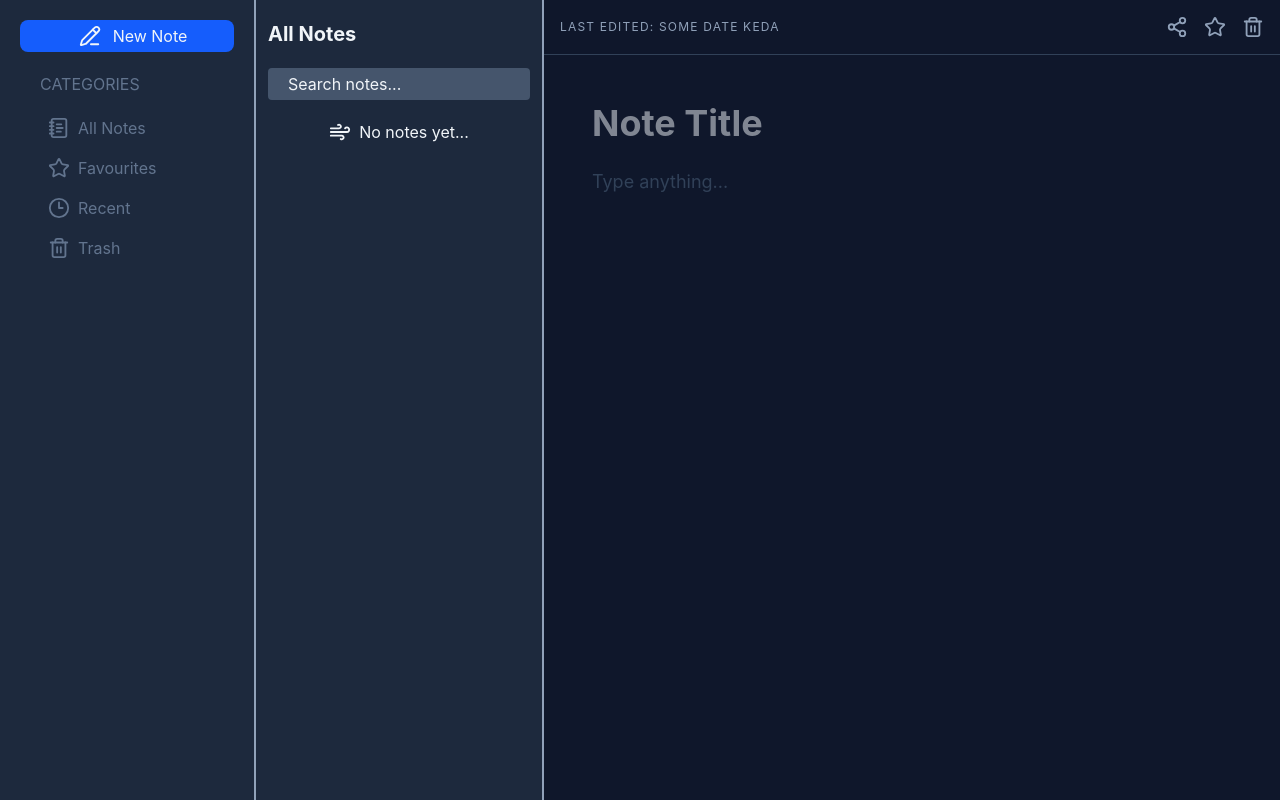
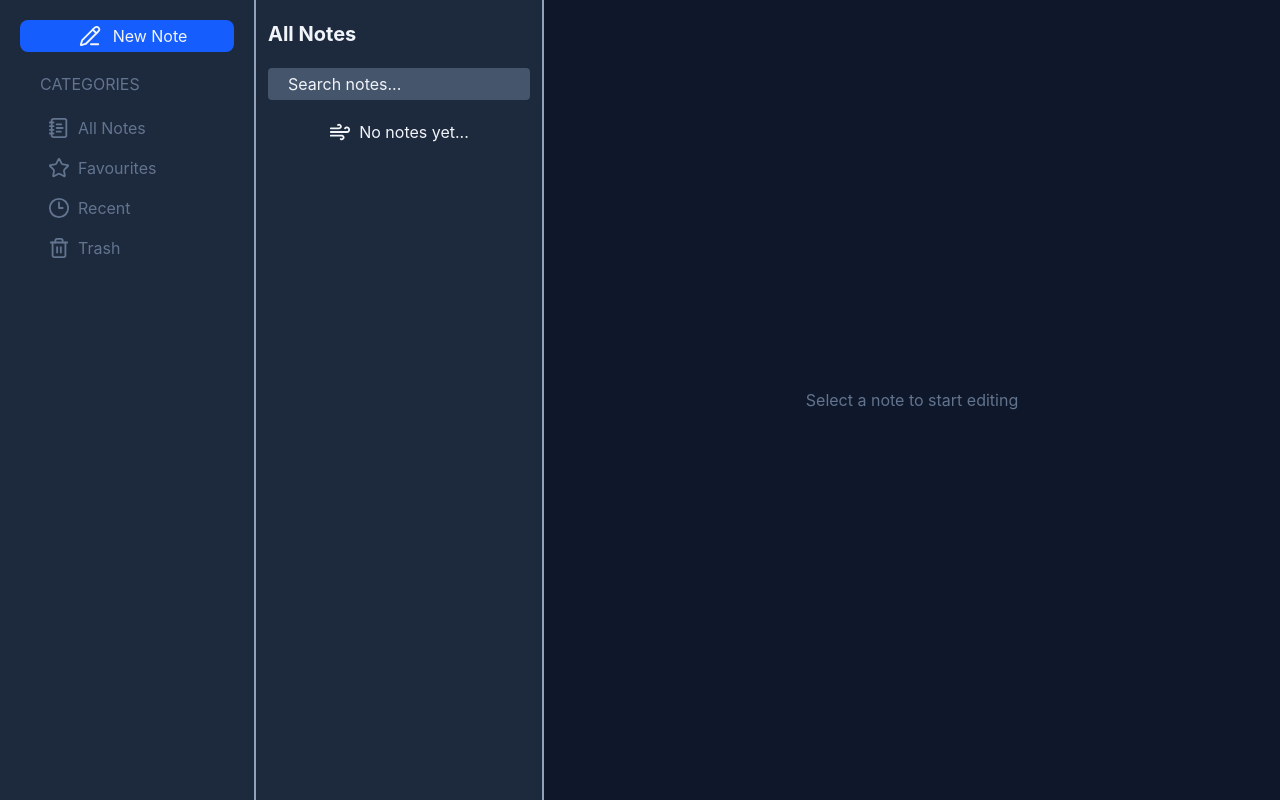
Before and after one commit to Zolender/Notebook-with-React, a React (Vite) app: page / in a window 1280 px wide. Built offline with nearby package versions, Linux system fonts and the light colour scheme.

Commit message:
feat: implement note updating functionality and enhance Editor component layout

```diff
--- a/src/App.jsx
+++ b/src/App.jsx
@@ -6,6 +6,7 @@ import Editor from './Components/Editor'
 function App() {
   const [notes, setNotes] = useState([])
   const [selectedNoteID, setSelectedNoteID] = useState(null)
+
 
   function addNotes(){
     const newNote = {
@@ -19,6 +20,15 @@ function App() {
     setSelectedNoteID(newNote.id)
   }
 
+  function onUpdateNote(updatedNote){
+    const updatedNoteArr = notes.map(note=>{
+      if(note.id == updatedNote.id)return updatedNote
+
+      return note
+    })
+    setNotes(updatedNoteArr)
+  }
+
   function getSelectedNote(){
       return notes.find(note=> note.id ===  selectedNoteID)
   }
@@ -27,7 +37,7 @@ function App() {
     <div className='flex  w-full min-h-screen bg-slate-800'>
         <SideBar onAdd={addNotes}/>
         <NoteList notes={notes} selectedNoteID={selectedNoteID} setSelectedNoteID={setSelectedNoteID} />
-        <Editor selectedNote={getSelectedNote()}/>
+        <Editor selectedNote={getSelectedNote()} onUpdateNote={onUpdateNote}/>
     </div>
   )
 }
--- a/src/Components/Editor.jsx
+++ b/src/Components/Editor.jsx
@@ -1,6 +1,19 @@
 import { Share2, Star, Trash2 } from "lucide-react";
 
-const Editor = () => {
+const Editor = ({selectedNote, onUpdateNote}) => {
+
+    const editField = (field, value)=>{
+        onUpdateNote({...selectedNote, [field]: value, lastModified: Date.now()})
+    }
+
+
+    if (!selectedNote) {
+        return (
+        <div className="flex-1 flex items-center justify-center text-slate-500 bg-slate-900">
+            Select a note to start editing
+        </div>
+        );
+    }else {
         return (
             <main className="flex-1 flex flex-col bg-slate-900 overflow-hidden">
                 <div className="flex items-center justify-between p-4 border-b border-slate-700">
@@ -12,11 +25,12 @@ const Editor = () => {
                     </div>
                 </div>
                 <div className="flex-1 flex flex-col p-8 md:p-12 max-w-4xl mx-auto w-full">
-                <input type="text" placeholder="Note Title" className="bg-transparent text-4xl font-bold text-slate-100 outline-none placeholder::text-slate-700 mb-6"/>
-                <textarea placeholder="Type anything..."  className="flex-1 bg-transparent text-lg text-slate-200 outline-none resize-none placeholder:text-slate-700 leading-relaxed"></textarea>
+                    <input type="text" placeholder="Note Title" value={selectedNote.title} onChange={(e)=> editField('title', e.target.value )} className="bg-transparent text-4xl font-bold text-slate-100 outline-none placeholder::text-slate-700 mb-6"/>
+                    <textarea placeholder="Type anything..." value={selectedNote.body} onChange={(e)=> editField('body', e.target.value )}  className="flex-1 bg-transparent text-lg text-slate-200 outline-none resize-none placeholder:text-slate-700 leading-relaxed"></textarea>
                 </div>
             </main>
         );
     }
+}
 
 export default Editor;
--- a/src/Components/NoteList.jsx
+++ b/src/Components/NoteList.jsx
@@ -15,7 +15,7 @@ const NoteList = ({setSelectedNoteID, notes, selectedNoteID}) => {
                 No notes yet...
             </div>}
             {notes.map((note) =>(
-                <div className={`p-3 rounded-md cursor-pointer transition-all ${note.id === activeNoteId ? 'bg-slate-700' : 'hover:bg-slate-800'}`}
+                <div className={`p-3 rounded-md cursor-pointer w-full transition-all ${note.id === selectedNoteID ? 'bg-slate-700' : 'hover:bg-slate-800'}`}
                         key={note.id}
                         onClick={()=> setSelectedNoteID(note.id)}
                 >
```
Lines whose indentation alone changed are shown as unchanged.
